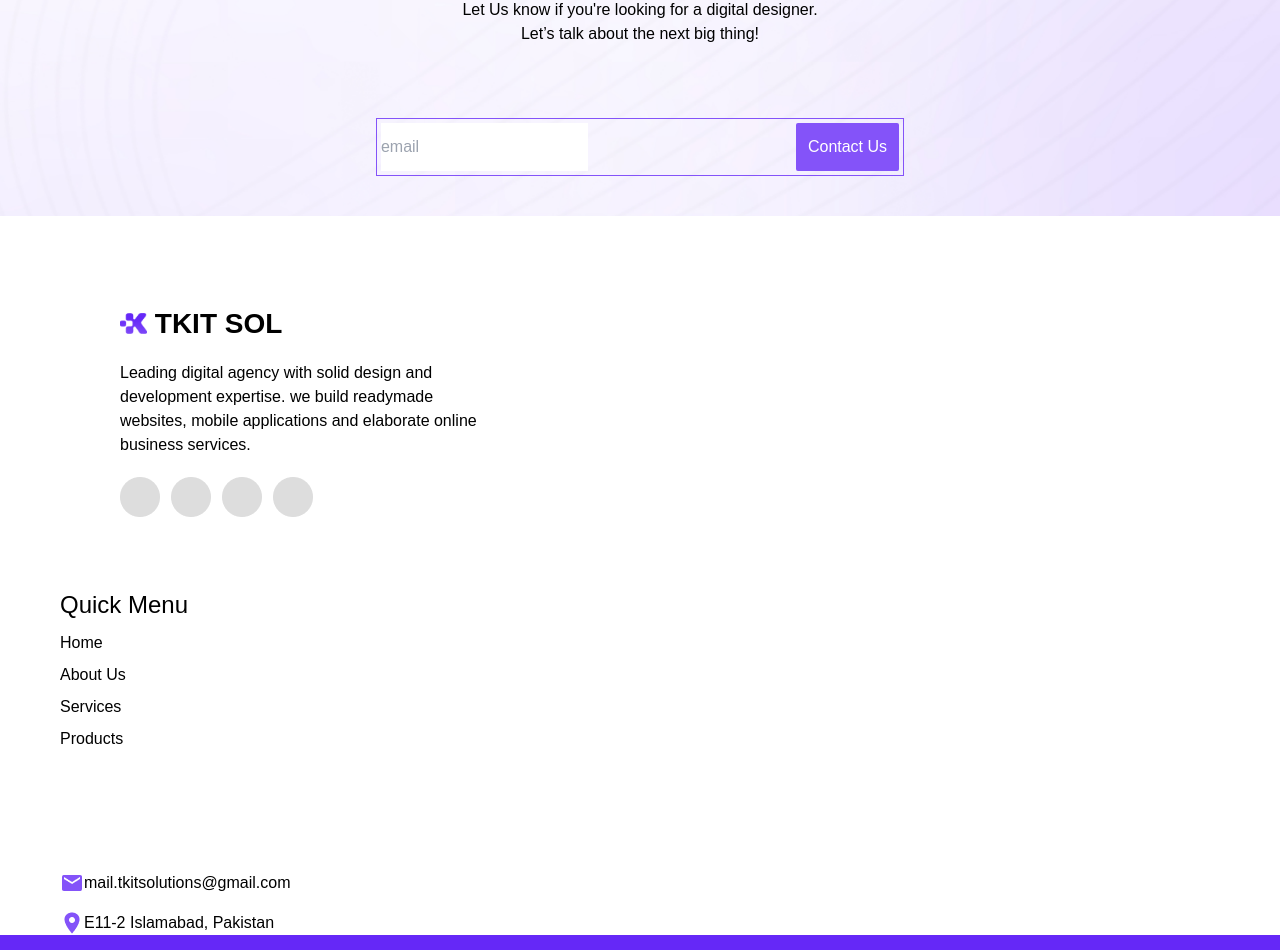
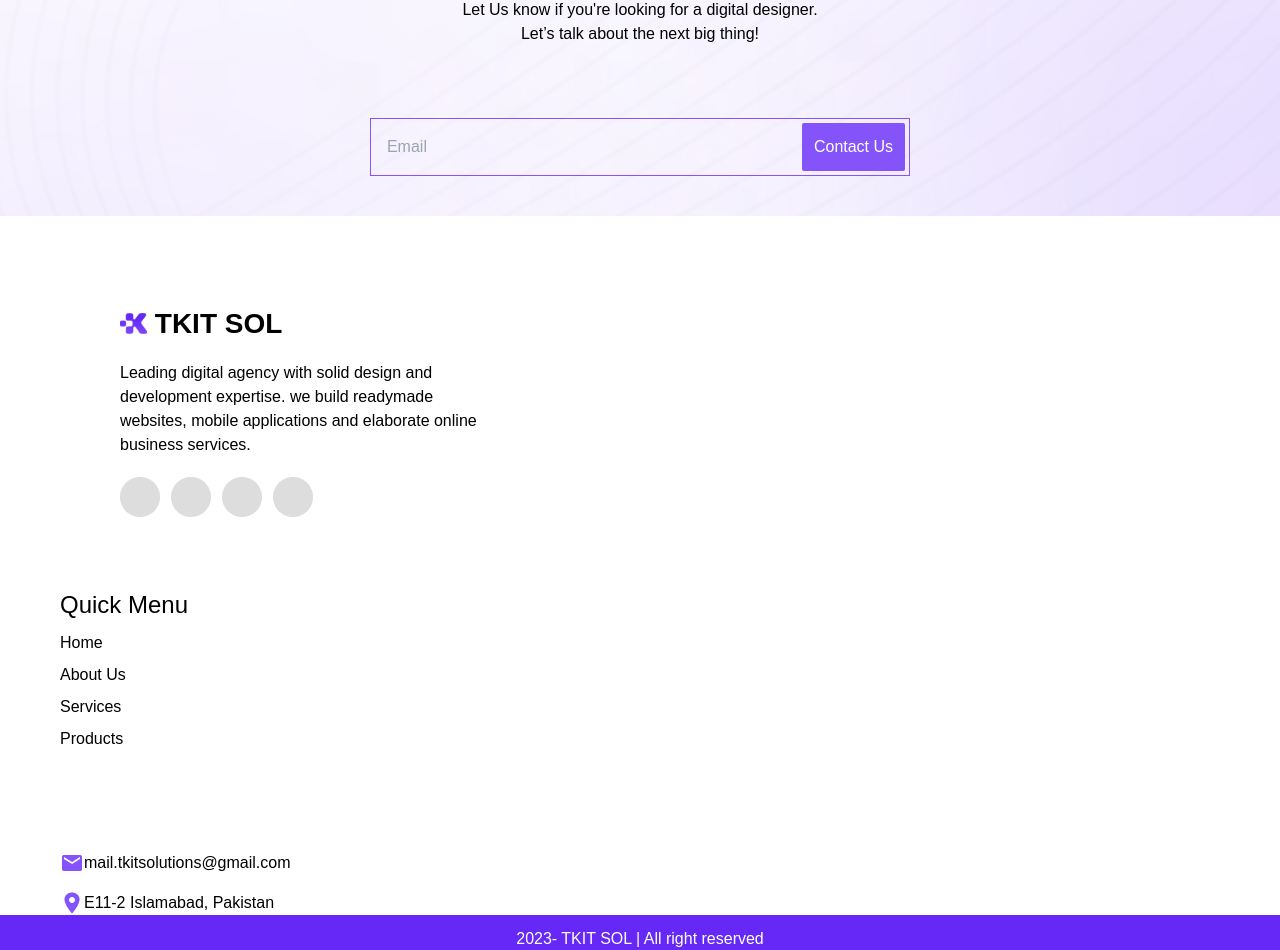
Before and after one commit to webengine0/tkitclone, a Next.js app: page / in a window 1280 px wide. Shown: the part 6260-7210 px from the top of the page. Built offline with nearby package versions, Linux system fonts and the light colour scheme.

Commit message:
secon cimit

```diff
--- a/Components/EndContent.js
+++ b/Components/EndContent.js
@@ -15,8 +15,8 @@ const EndContent = () => {
           <div className="mb-10 flex justify-center border border-[#8453F9] p-1 gap-40 mt-14 2xl:gap-40 xl:gap-30 md:gap-20 sm:gap-5">
             <input
               type="Email"
-              placeholder="email"
-              className="border-none outline-0 mr-2"
+              placeholder="Email"
+              className="border-none outline-0 mr-2 bg-transparent ml-3 "
             />
             <button className="text-[#fff] bg-[#8453F9] rounded-sm p-3 ml-10 whitespace-nowrap">
               Contact Us
--- a/Components/Footer.js
+++ b/Components/Footer.js
@@ -35,7 +35,7 @@ const Footer = () => {
             <p>Services</p>
             <p>Products</p>
           </div>
-          <div className="right pt-[80px] flex flex-col gap-4 ">
+          <div className="right pt-[60px] flex flex-col gap-4 ">
             <div className="flex">
               <img src="/email.png" alt="" />
               <p>mail.tkitsolutions@gmail.com</p>
```
